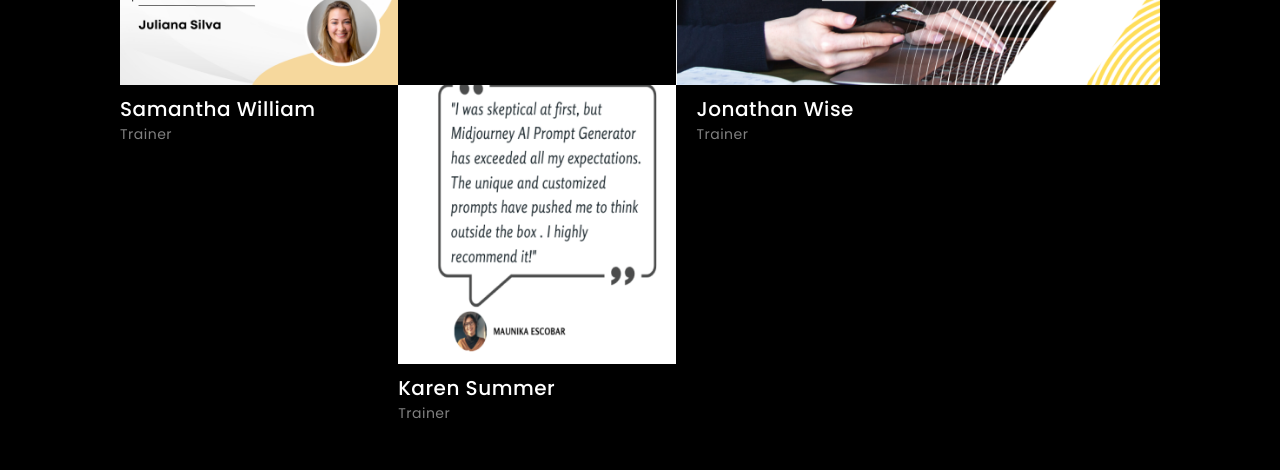
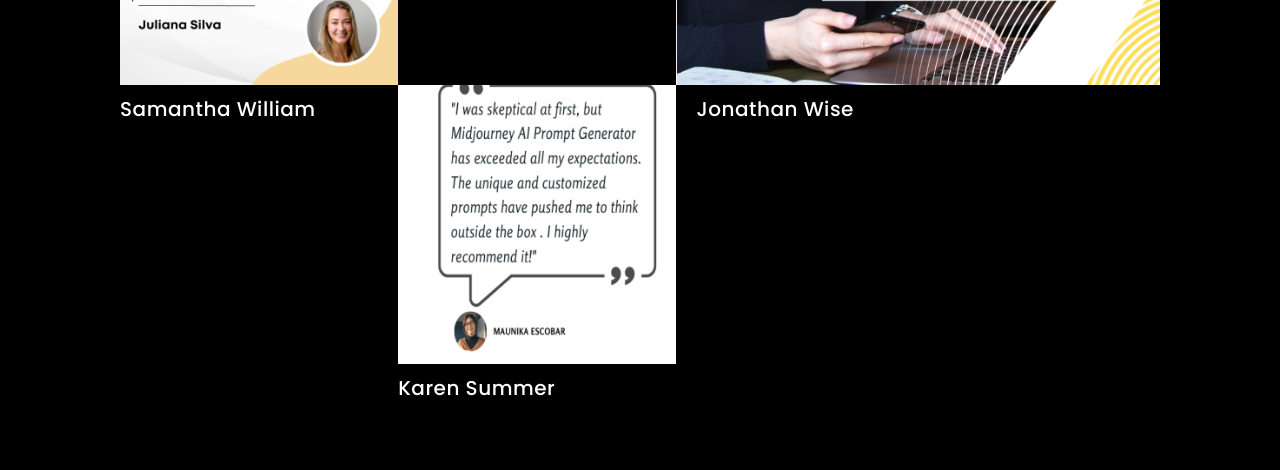
Before and after one commit to thakendra/PROMPTAI12, a Next.js app: page / in a window 1280 px wide. Shown: the part 2880-3350 px from the top of the page. Built offline with nearby package versions, Linux system fonts and the light colour scheme.

Commit message:
Update a-i-trainers-container.js

```diff
--- a/components/a-i-trainers-container.js
+++ b/components/a-i-trainers-container.js
@@ -44,7 +44,7 @@
               src="../group-142@2x.png"
             />
             <div className={styles.samanthaWilliam}>Samantha William</div>
-            <div className={styles.trainer}>Trainer</div>
+            <div className={styles.trainer}></div>
           </div>
           <div className={styles.trainer2}>
             <img
@@ -53,7 +53,7 @@
               src="../group-147@2x.png"
             />
             <div className={styles.samanthaWilliam}>Karen Summer</div>
-            <div className={styles.trainer}>Trainer</div>
+            <div className={styles.trainer}></div>
           </div>
           <div className={styles.trainer11}>
             <img
@@ -62,7 +62,7 @@
               src="../group-146@2x.png"
             />
             <div className={styles.jonathanWise}>Jonathan Wise</div>
-            <div className={styles.trainer4}>Trainer</div>
+            <div className={styles.trainer4}></div>
           </div>
         </div>
         <div className={styles.tablet}>
@@ -73,7 +73,7 @@
               src="../group-1471@2x.png"
             />
             <div className={styles.karenSummer1}>Karen Summer</div>
-            <div className={styles.trainer5}>Trainer</div>
+            <div className={styles.trainer5}></div>
           </div>
           <div className={styles.trainer21}>
             <img
@@ -91,7 +91,7 @@
               src="../group-1421@2x.png"
             />
             <div className={styles.samanthaWilliam1}>Samantha William</div>
-            <div className={styles.trainer7}>Trainer</div>
+            <div className={styles.trainer7}></div>
           </div>
         </div>
       </div>
```
